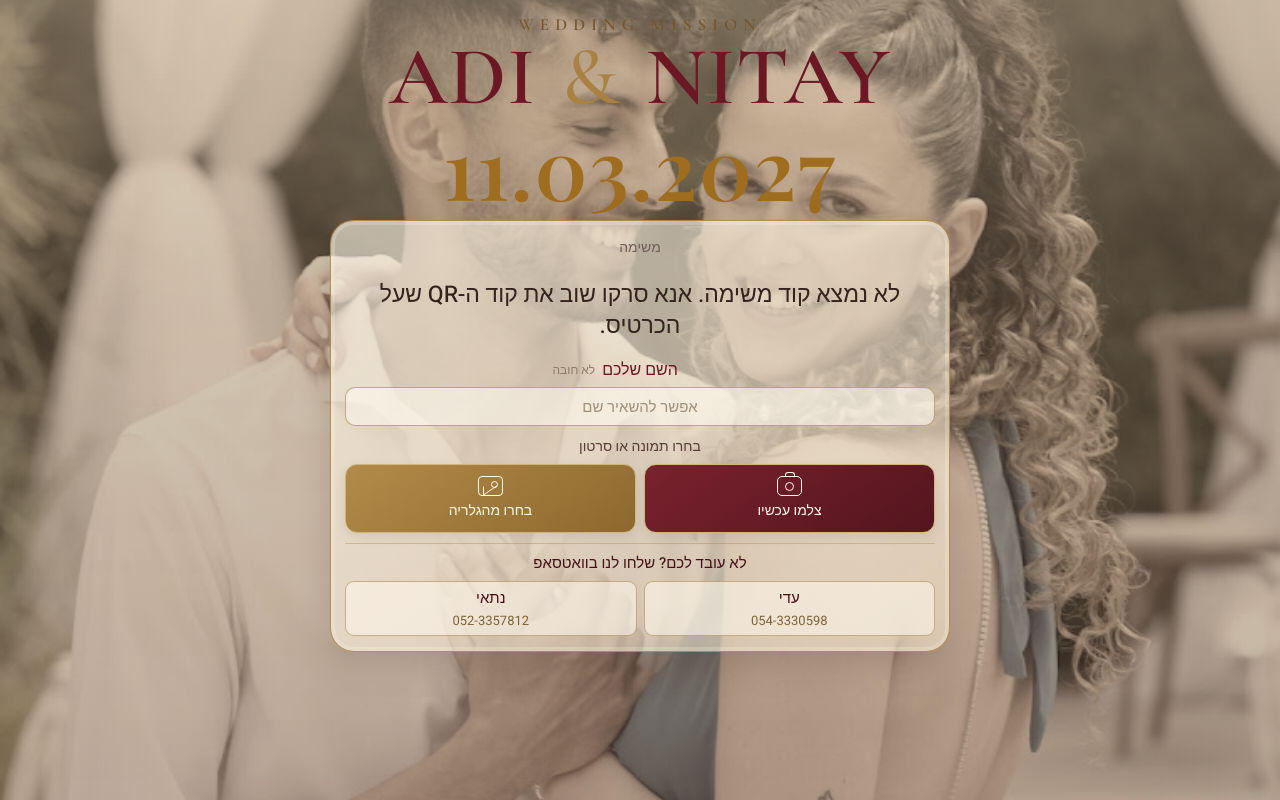
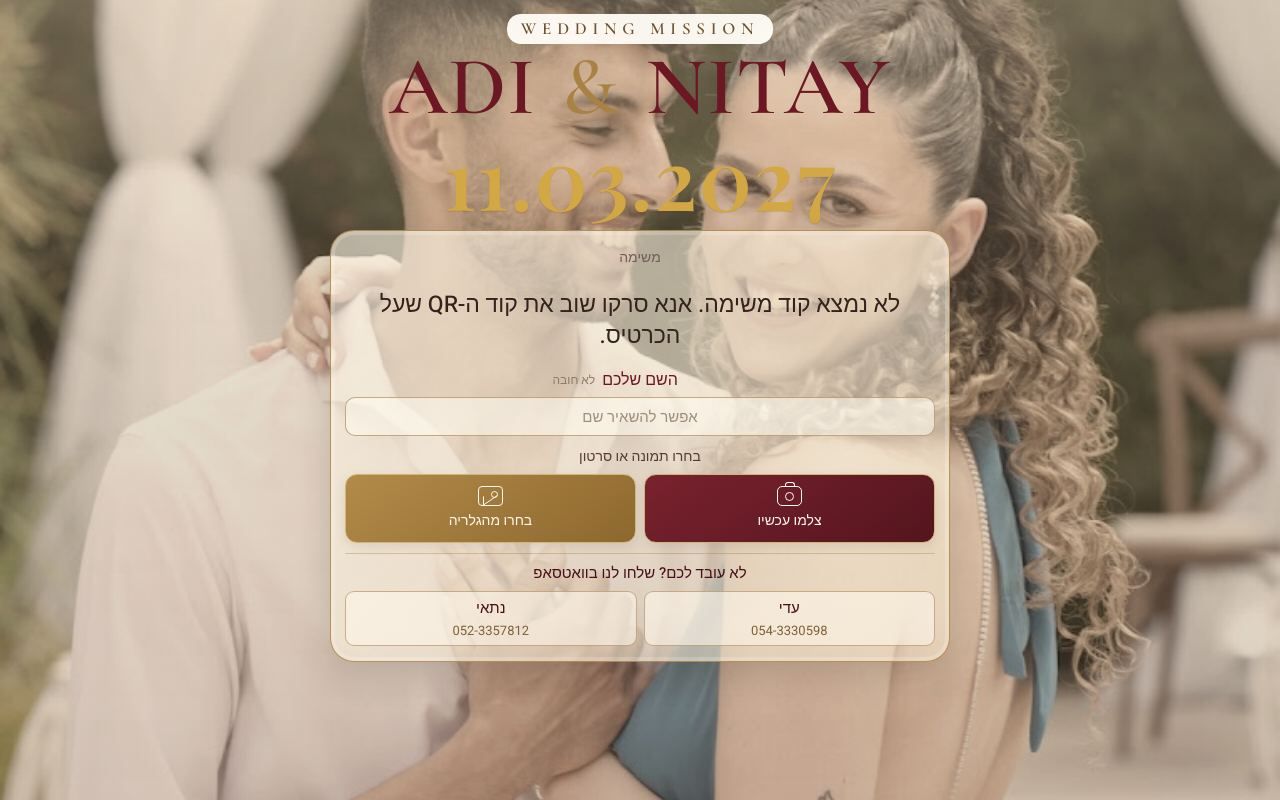
Before and after one commit to miyaraadi/wedding-mission-app-clean, a website: page index.html in a window 1280 px wide. Drawn offline with nearby package versions, Linux system fonts and the light colour scheme.

Commit message:
Update style.css

```diff
--- a/style.css
+++ b/style.css
@@ -25,8 +25,8 @@ body {
 
 background-image:
   linear-gradient(
-    rgba(142, 91, 51, 0.13),
-    rgba(72, 36, 27, 0.18)
+    rgba(157, 105, 63, 0.08),
+    rgba(74, 39, 29, 0.12)
   ),
   url("/couple-vintage-bg.png");
 
@@ -41,20 +41,22 @@ body::before {
   content: "";
   position: fixed;
   inset: 0;
+
   z-index: -1;
+
   pointer-events: none;
 
   background:
     linear-gradient(
-      rgba(116, 70, 36, 0.18),
-      rgba(89, 46, 29, 0.20)
+      rgba(120, 75, 42, 0.10),
+      rgba(88, 47, 31, 0.12)
     );
 
   backdrop-filter:
-    sepia(0.55)
-    saturate(0.62)
-    contrast(0.92)
-    brightness(0.94);
+    sepia(0.34)
+    saturate(0.76)
+    contrast(0.96)
+    brightness(0.98);
 }
 
 .page {
@@ -84,17 +86,26 @@ body::before {
 }
 
 .small-title {
-  margin-bottom: 5px;
+  display: inline-block;
+
+  margin-bottom: 6px;
+  padding: 4px 14px 5px;
 
   font-family: "Cormorant Garamond", serif;
   font-size: 17px;
   font-weight: 600;
 
-  letter-spacing: 0.36em;
+  letter-spacing: 0.34em;
 
-  color: #74572e;
+  color: #6f512d;
+
+  background: rgba(255, 252, 246, 0.96);
+
+  border-radius: 14px;
+
+  box-shadow:
+    0 3px 10px rgba(74, 45, 24, 0.10);
 }
-
 .hero h1 {
   margin: 0;
 
@@ -129,7 +140,10 @@ body::before {
 
   letter-spacing: 0.02em;
 
-  color: #9f6d1f;
+  color: #d3a844;
+
+  text-shadow:
+    0 1px 1px rgba(92, 55, 16, 0.16);
 }
 
 /* ---------------- MAIN ---------------- */
```
